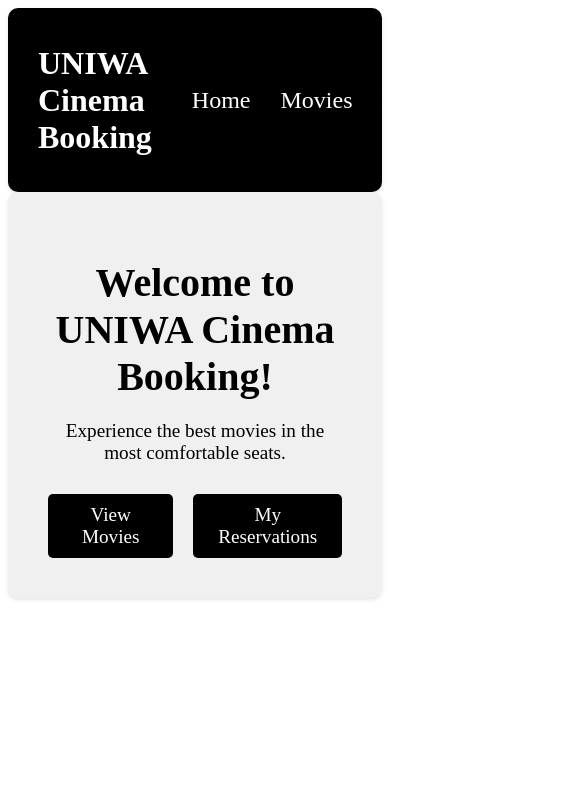
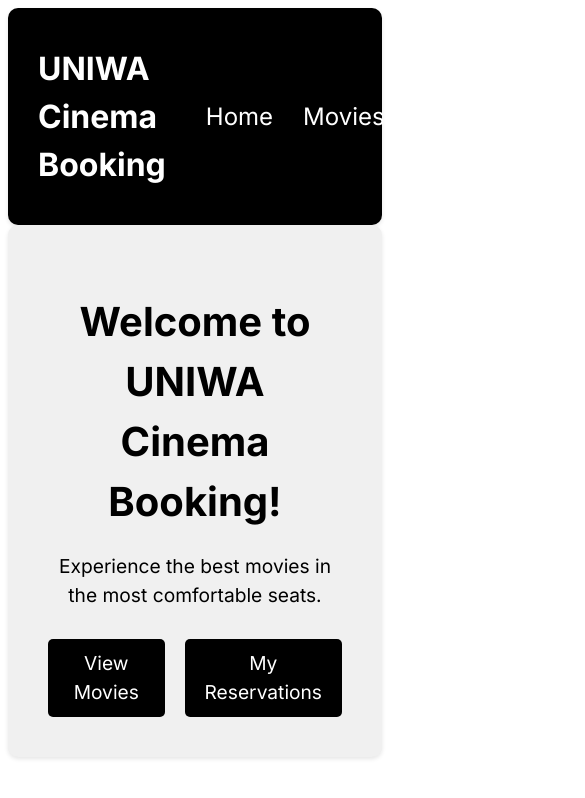
Before and after one commit to Kegar3/uniwa-softwaretech-cinema, a React (Vite) app in the folder cinema-frontend/: page / in a window 390 px wide. Shown: the top 798 px of the page, 585 px wide, since content can reach past the window. Built offline with nearby package versions, Linux system fonts and the light colour scheme.

Commit message:
Enhance styling and layout for Movies page, including font integration and responsive design adjustments

```diff
--- a/cinema-frontend/index.html
+++ b/cinema-frontend/index.html
@@ -5,6 +5,8 @@
     <link rel="icon" type="image/svg+xml" href="/uniwa.svg" />
     <meta name="viewport" content="width=device-width, initial-scale=1.0" />
     <title>UNIWA Cinema</title>
+    <link href="https://fonts.googleapis.com/css2?family=Inter:wght@400;500;600;700&display=swap" rel="stylesheet">
+    <link rel="stylesheet" href="/src/index.css" />
   </head>
   <body>
     <div id="root"></div>
--- a/cinema-frontend/src/index.css
+++ b/cinema-frontend/src/index.css
@@ -1,11 +1,7 @@
 :root {
-  font-family: Inter, system-ui, Avenir, Helvetica, Arial, sans-serif;
+  font-family: 'Inter';
   line-height: 1.5;
   font-weight: 400;
-
-  color-scheme: light dark;
-  color: rgba(255, 255, 255, 0.87);
-  background-color: #242424;
 
   font-synthesis: none;
   text-rendering: optimizeLegibility;
@@ -13,70 +9,10 @@
   -moz-osx-font-smoothing: grayscale;
 }
 
-a {
-  font-weight: 500;
-  color: #646cff;
-  text-decoration: inherit;
-}
-a:hover {
-  color: #535bf2;
-}
 
 body {
-  margin: 0;
-  display: flex;
-  place-items: center;
-  min-width: 320px;
-  min-height: 100vh;
+  margin: 5;
+  background: #ffffff;
+  overflow-x: hidden; /* Prevent horizontal overflow */
+  overflow-y: auto; /* Allow vertical scrolling */
 }
-
-h1 {
-  font-size: 3.2em;
-  line-height: 1.1;
-}
-
-button {
-  border-radius: 8px;
-  border: 1px solid transparent;
-  padding: 0.6em 1.2em;
-  font-size: 1em;
-  font-weight: 500;
-  font-family: inherit;
-  background-color: #1a1a1a;
-  cursor: pointer;
-  transition: border-color 0.25s;
-}
-button:hover {
-  border-color: #646cff;
-}
-button:focus,
-button:focus-visible {
-  outline: 4px auto -webkit-focus-ring-color;
-}
-
-@media (prefers-color-scheme: light) {
-  :root {
-    color: #213547;
-    background-color: #ffffff;
-  }
-  a:hover {
-    color: #747bff;
-  }
-  button {
-    background-color: #f9f9f9;
-  }
-
-  .movie-list, .showtime-list {
-    display: flex;
-    gap: 20px;
-    flex-wrap: wrap;
-  }
-
-  .movie-card, .showtime-card {
-    background: white;
-    padding: 15px;
-    border-radius: 8px;
-    box-shadow: 0 2px 4px rgba(0, 0, 0, 0.1);
-    width: 250px;
-  }
-}
--- a/cinema-frontend/src/pages/Movies.css
+++ b/cinema-frontend/src/pages/Movies.css
@@ -1,5 +1,8 @@
 .movies-container {
   padding: 20px;
+  display: flex;
+  flex-direction: column;
+  align-items: center;
 }
 
 .movie-list {
--- a/cinema-frontend/src/pages/Movies.jsx
+++ b/cinema-frontend/src/pages/Movies.jsx
@@ -13,8 +13,8 @@ function Movies() {
   }, []);
 
   return (
-    <div>
-      <h2>Available Movies</h2>
+    <div className="movies-container">
+      <h2>Available Movies:</h2>
       <div className="movie-list">
         {movies.map((movie) => (
           <div key={movie.id} className="movie-card">
```
